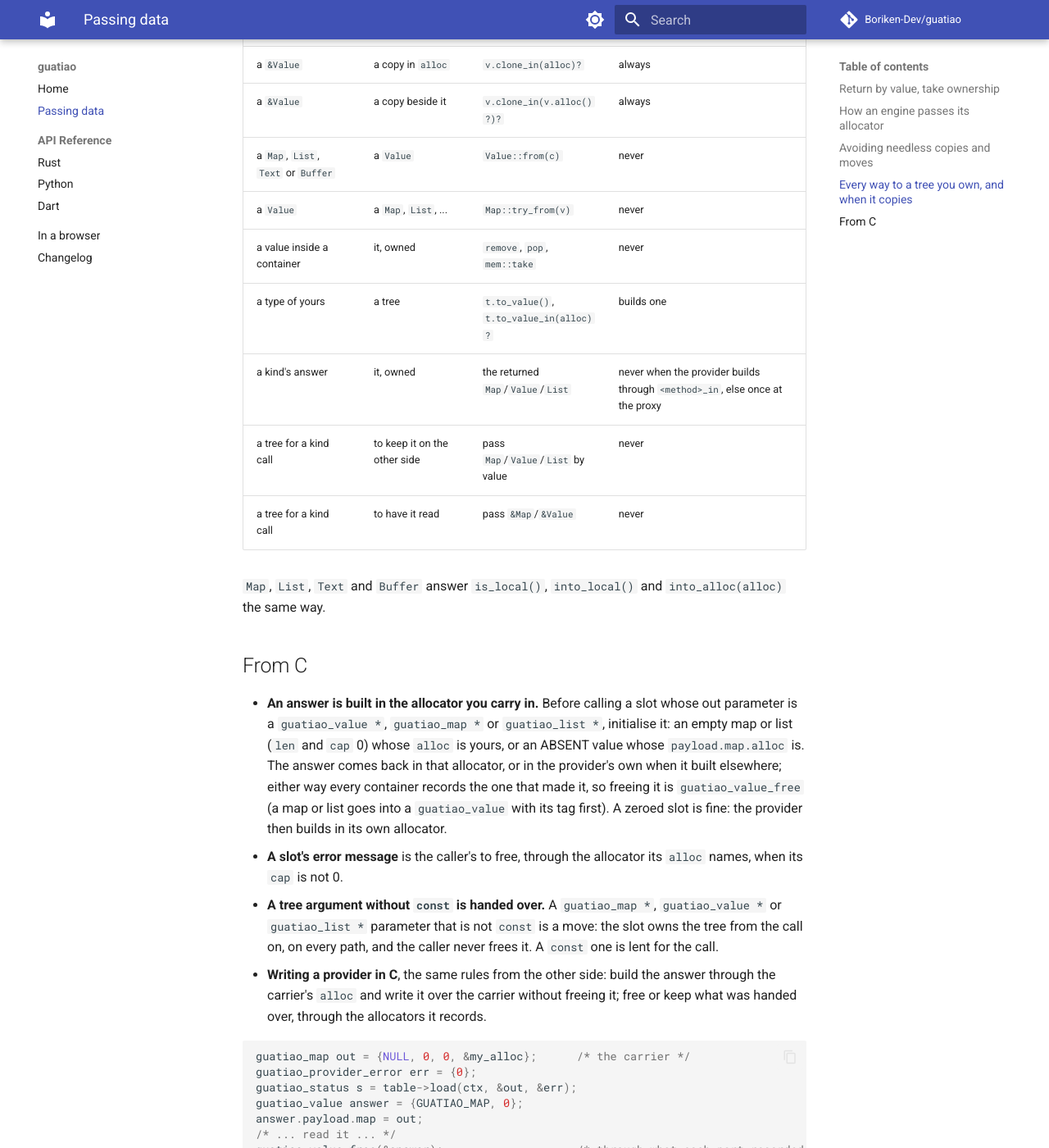
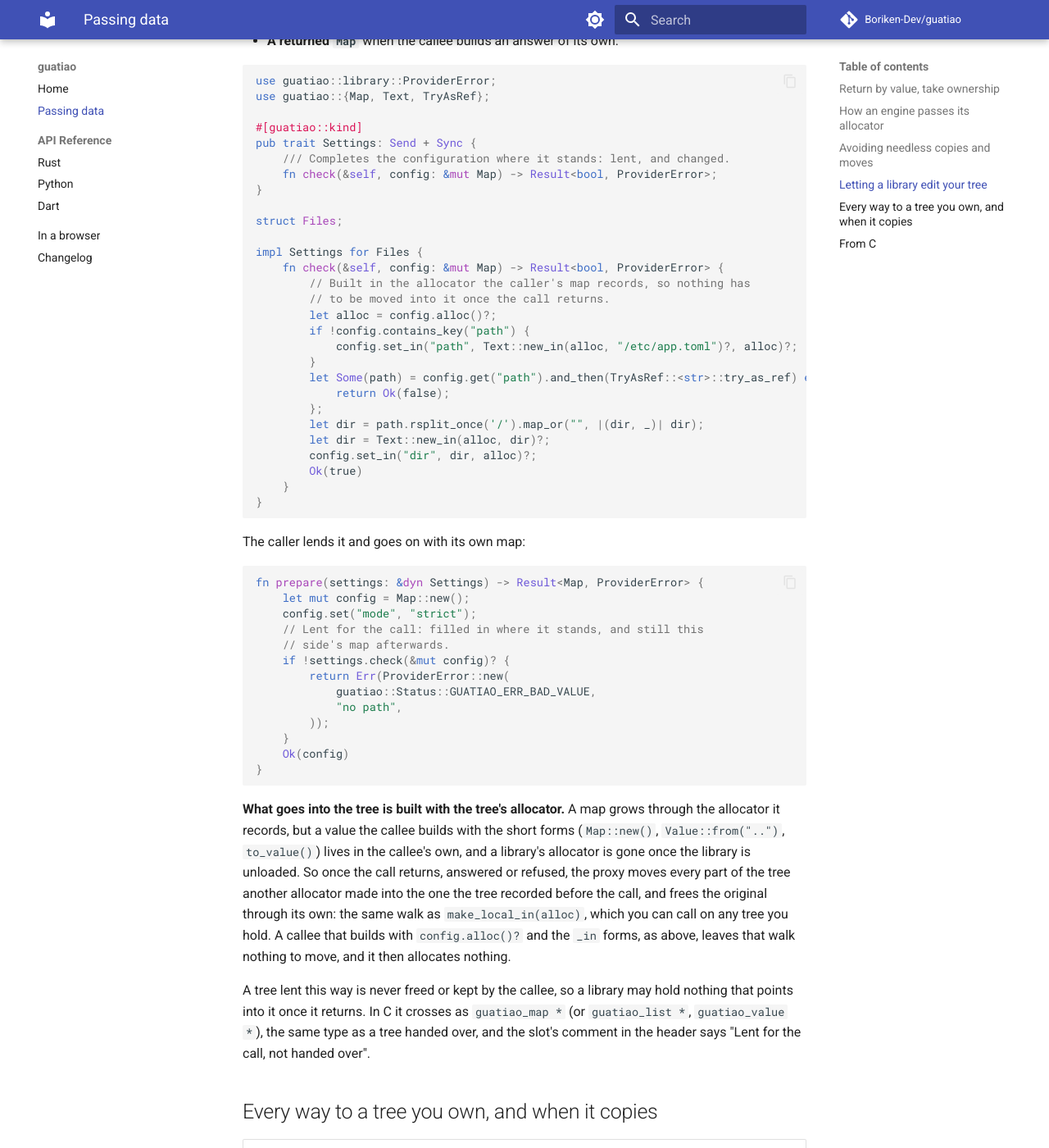
Before and after one commit to Boriken-Dev/guatiao, an MkDocs documentation site: the page built from docs/ownership.md, in a window 1280 px wide and 1400 px high, scrolled down 4596 px. Shown: the whole window at 82% size. Built offline with MkDocs 1.6.1 and Material for MkDocs 9.7.7, drawn with Linux system fonts in a browser that asks for light colours; comment, search, counter and statistics services are not loaded; some of the changed text lies outside the part shown.

Commit message:
docs: the passing-data guide lends a tree to be changed in place
The guide gains "Letting a library edit your tree": when to take &mut Map
rather than &Map, Map by value or a returned map; a provider that fills
in a configuration with the map's own allocator, and the host lending it;
what the proxy does once the call returns and why building with the
tree's allocator leaves it nothing to move; and the C convention, where a
lent tree is the same pointer type as one handed over and the slot's
comment tells them apart. Both snippets are compiled and compared by the
docs snippet test.

The table of ways to a tree gains &mut and make_local_in, the C section
the lent slot, and the crate's README and shipped header point at the
same rules.

````diff
--- a/docs/ownership.md
+++ b/docs/ownership.md
@@ -10,7 +10,8 @@ program actually needs.
 The short version:
 
 - **Return trees by value, and take them by value when you keep them.**
-  Borrow (`&Map`, `&Value`) what you only read.
+  Borrow (`&Map`, `&Value`) what you only read, and lend `&mut Map` to a
+  callee that changes the tree you keep.
 - **Build a tree where it will live.** A kind call carries the caller's
   allocator to the provider; a library outside a call builds in the one
   its host offered.
@@ -205,6 +206,87 @@ let owned = taken.into_local();
   without modelling it. Reading one copies it into this binary's
   allocator, as `clone()` does.
 
+## Letting a library edit your tree
+
+A kind method may take `&mut Map`, `&mut List` or `&mut Value`: the
+caller's own tree, lent for the call, which the callee reads, changes and
+grows in place. Choose it when the callee completes or edits a tree the
+caller keeps using — fills in defaults, adds what follows from the rest,
+removes what it rejects:
+
+- **`&Map`** when the callee only reads it.
+- **`&mut Map`** when it changes the caller's tree and the caller keeps
+  it: only what changes is built, and nothing is handed back.
+- **`Map` by value** when the callee keeps it.
+- **A returned `Map`** when the callee builds an answer of its own.
+
+```rust
+use guatiao::library::ProviderError;
+use guatiao::{Map, Text, TryAsRef};
+
+#[guatiao::kind]
+pub trait Settings: Send + Sync {
+    /// Completes the configuration where it stands: lent, and changed.
+    fn check(&self, config: &mut Map) -> Result<bool, ProviderError>;
+}
+
+struct Files;
+
+impl Settings for Files {
+    fn check(&self, config: &mut Map) -> Result<bool, ProviderError> {
+        // Built in the allocator the caller's map records, so nothing has
+        // to be moved into it once the call returns.
+        let alloc = config.alloc()?;
+        if !config.contains_key("path") {
+            config.set_in("path", Text::new_in(alloc, "/etc/app.toml")?, alloc)?;
+        }
+        let Some(path) = config.get("path").and_then(TryAsRef::<str>::try_as_ref) else {
+            return Ok(false);
+        };
+        let dir = path.rsplit_once('/').map_or("", |(dir, _)| dir);
+        let dir = Text::new_in(alloc, dir)?;
+        config.set_in("dir", dir, alloc)?;
+        Ok(true)
+    }
+}
+```
+
+The caller lends it and goes on with its own map:
+
+```rust
+fn prepare(settings: &dyn Settings) -> Result<Map, ProviderError> {
+    let mut config = Map::new();
+    config.set("mode", "strict");
+    // Lent for the call: filled in where it stands, and still this
+    // side's map afterwards.
+    if !settings.check(&mut config)? {
+        return Err(ProviderError::new(
+            guatiao::Status::GUATIAO_ERR_BAD_VALUE,
+            "no path",
+        ));
+    }
+    Ok(config)
+}
+```
+
+**What goes into the tree is built with the tree's allocator.** A map
+grows through the allocator it records, but a value the callee builds
+with the short forms (`Map::new()`, `Value::from("..")`, `to_value()`)
+lives in the callee's own, and a library's allocator is gone once the
+library is unloaded. So once the call returns, answered or refused, the
+proxy moves every part of the tree another allocator made into the one
+the tree recorded before the call, and frees the original through its
+own: the same walk as `make_local_in(alloc)`, which you can call on any
+tree you hold. A callee that builds with `config.alloc()?` and the `_in`
+forms, as above, leaves that walk nothing to move, and it then allocates
+nothing.
+
+A tree lent this way is never freed or kept by the callee, so a library
+may hold nothing that points into it once it returns. In C it crosses as
+`guatiao_map *` (or `guatiao_list *`, `guatiao_value *`), the same type
+as a tree handed over, and the slot's comment in the header says "Lent
+for the call, not handed over".
+
 ## Every way to a tree you own, and when it copies
 
 | you have | you want | write | copies |
@@ -221,9 +303,11 @@ let owned = taken.into_local();
 | a kind's answer | it, owned | the returned `Map`/`Value`/`List` | never when the provider builds through `<method>_in`, else once at the proxy |
 | a tree for a kind call | to keep it on the other side | pass `Map`/`Value`/`List` by value | never |
 | a tree for a kind call | to have it read | pass `&Map`/`&Value` | never |
+| a tree for a kind call | to have it changed in place | pass `&mut Map`/`&mut List`/`&mut Value` | never; what the callee built in another allocator is moved into the tree's once |
+| a tree you were lent or that was changed | it, in `alloc`, where it stands | `t.make_local_in(alloc)?` | only the parts not in `alloc` |
 
-`Map`, `List`, `Text` and `Buffer` answer `is_local()`, `into_local()`
-and `into_alloc(alloc)` the same way.
+`Map`, `List`, `Text` and `Buffer` answer `is_local()`, `into_local()`,
+`into_alloc(alloc)` and `make_local_in(alloc)` the same way.
 
 ## From C
 
@@ -238,10 +322,16 @@ and `into_alloc(alloc)` the same way.
   provider then builds in its own allocator.
 - **A slot's error message** is the caller's to free, through the
   allocator its `alloc` names, when its `cap` is not 0.
-- **A tree argument without `const` is handed over.** A `guatiao_map *`,
-  `guatiao_value *` or `guatiao_list *` parameter that is not `const` is a
-  move: the slot owns the tree from the call on, on every path, and the
-  caller never frees it. A `const` one is lent for the call.
+- **A tree argument without `const` is handed over**, unless the
+  slot's comment says it is lent. A `guatiao_map *`, `guatiao_value *` or
+  `guatiao_list *` parameter that is not `const` is a move: the slot owns
+  the tree from the call on, on every path, and the caller never frees
+  it. A `const` one is lent for reading.
+- **A slot whose comment says "Lent for the call, not handed over"**
+  receives the caller's tree to change: read it, change it, grow it
+  through the allocator it records, never free it or keep the pointer. A
+  C caller lending one gets back whatever the callee built; a Rust callee
+  following the rule above builds it in the tree's own allocator.
 - **Writing a provider in C**, the same rules from the other side: build
   the answer through the carrier's `alloc` and write it over the carrier
   without freeing it; free or keep what was handed over, through the
````
Also changed, not shown: CHANGELOG.md (+4 -2 lines), crates/guatiao/AGENTS.md (+11 -1 lines), crates/guatiao/README.md (+3 -2 lines), 1 other file.
